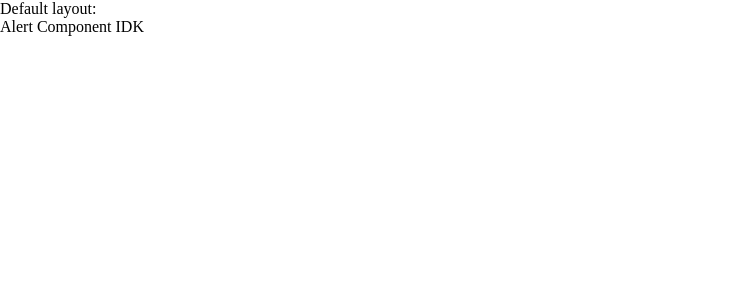
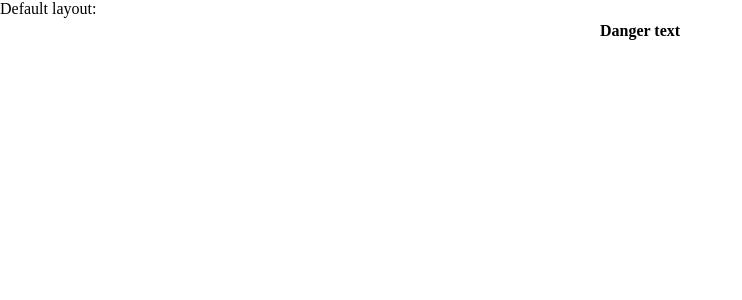
Before and after one commit to Jakepc007/Cardiff-University-PTS-Frontend, a Nuxt app: page / in a window 1280 px wide. Shown: the top 300 px of the page, without its empty margins (0-742 px from the left). Built offline with nearby package versions, Linux system fonts and the light colour scheme; no server answers.

Commit message:
Default alert defined for testing, need to remove later

```diff
--- a/components/Alert.vue
+++ b/components/Alert.vue
@@ -1,14 +1,36 @@
 <template>
-  <div>Alert Component {{ alert }}</div>
+  <div class="alert" :class="alert.level">
+    {{ alert.alert }}
+  </div>
 </template>
 
 <script>
 export default {
   props: {
     alert: {
-      type: String,
-      default: 'IDK'
+      type: Object,
+      default() {
+        return {
+          id: 2,
+          alert: 'Danger text',
+          level: 'danger'
+        }
+      }
     }
   }
 }
 </script>
+
+<style scoped>
+.alert {
+  width: 100%;
+  padding: 0.25rem;
+  font-weight: 600;
+  text-align: center;
+}
+
+.info {
+  background: rgb(151, 151, 0);
+  color: white;
+}
+</style>
```
